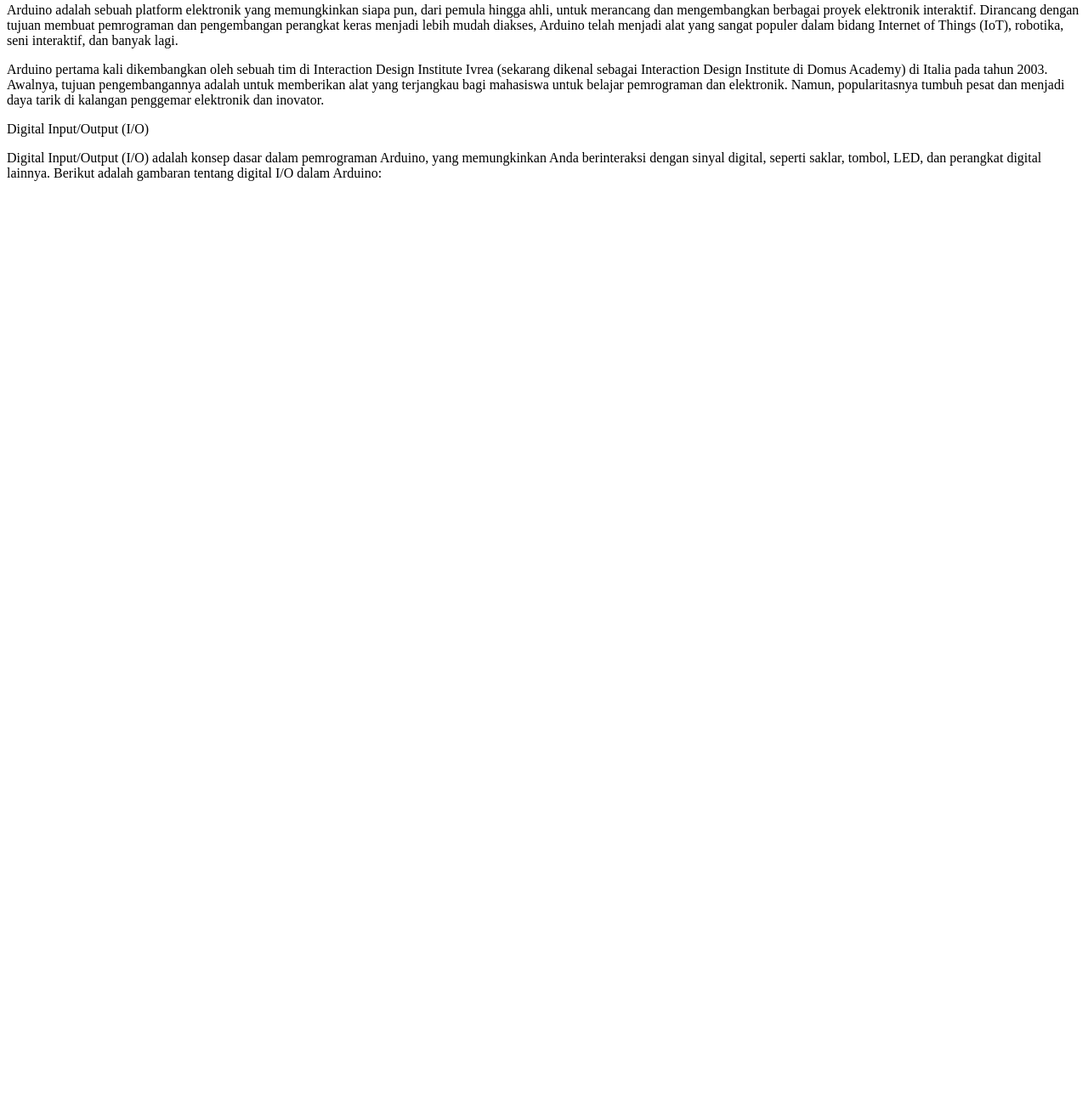
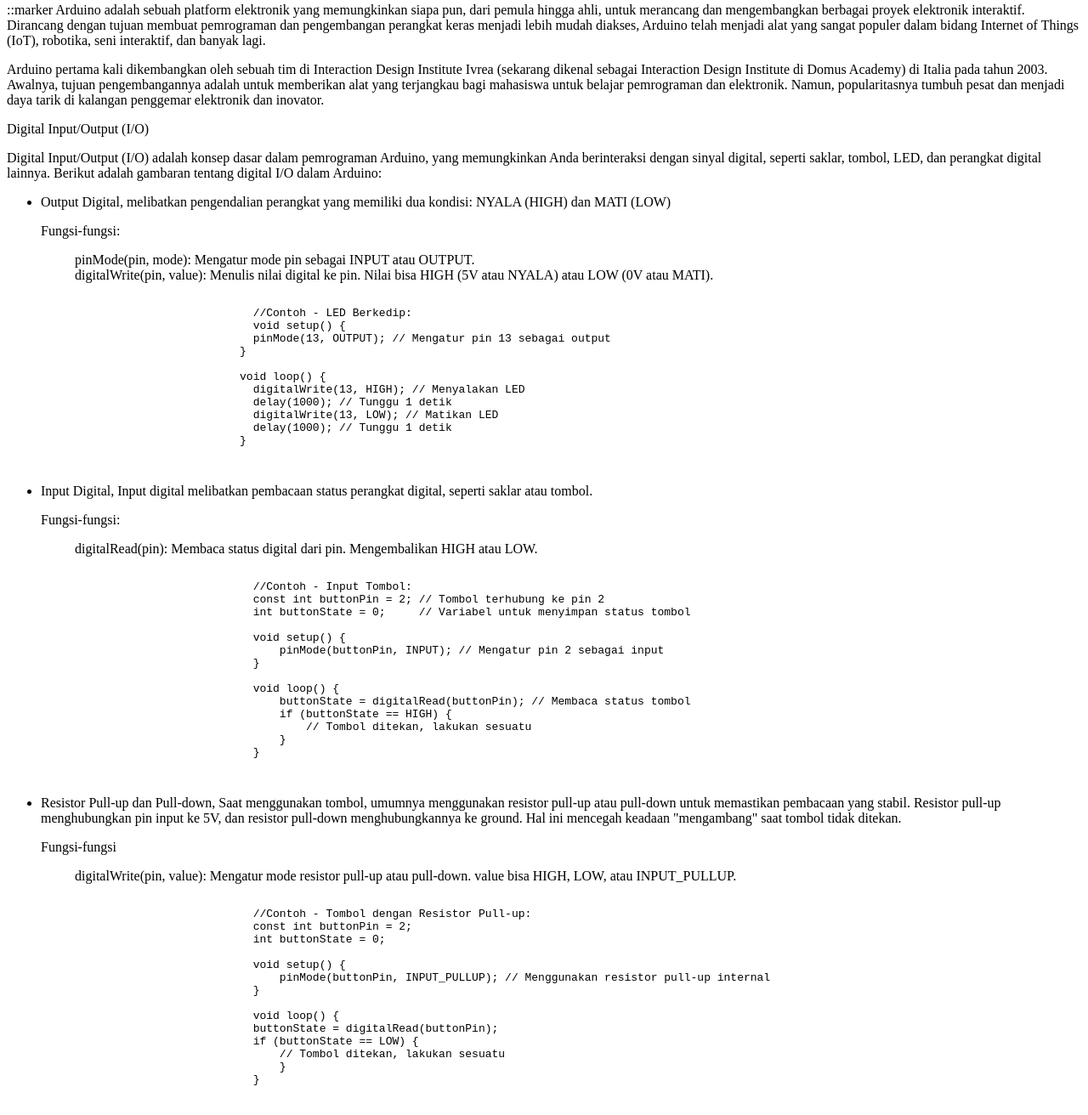
Before and after one commit to aryapraset/arduino-doc, a plain HTML site: page index.html in a window 1280 px wide. Shown: the part 161-1473 px from the top of the page at 85% size. Before the commit the page ends 800 px from the top, so only its background shows below. Drawn offline with Linux system fonts and the light colour scheme.

Commit message:
add-section

```diff
--- a/index.html
+++ b/index.html
@@ -20,6 +20,7 @@
             <header>Apa itu Arduino ?</header>
             <article>
                 <p>
+                    ::marker
                     Arduino adalah sebuah platform elektronik yang memungkinkan siapa pun,
                     dari pemula hingga ahli, untuk merancang dan mengembangkan berbagai proyek elektronik interaktif.
                     Dirancang dengan tujuan membuat pemrograman dan pengembangan perangkat keras menjadi lebih mudah diakses,
@@ -46,9 +47,84 @@
                     dan perangkat digital lainnya.
                     Berikut adalah gambaran tentang digital I/O dalam Arduino:
                 </p>
-                <p></p>
+                <p>
+                    <ul>
+                        <li>Output Digital, melibatkan pengendalian perangkat yang memiliki dua kondisi: NYALA (HIGH) dan MATI (LOW)
+                            <p>Fungsi-fungsi:</p>
+                            <dd>pinMode(pin, mode): Mengatur mode pin sebagai INPUT atau OUTPUT.</dd>
+                            <dd>digitalWrite(pin, value): Menulis nilai digital ke pin. Nilai bisa HIGH (5V atau NYALA) atau LOW (0V atau MATI).</dd>
+                            <pre>
+                            <code>
+                                //Contoh - LED Berkedip:
+                                void setup() {
+                                pinMode(13, OUTPUT); // Mengatur pin 13 sebagai output
+                              }
+
+                              void loop() {
+                                digitalWrite(13, HIGH); // Menyalakan LED
+                                delay(1000); // Tunggu 1 detik
+                                digitalWrite(13, LOW); // Matikan LED
+                                delay(1000); // Tunggu 1 detik
+                              }
+                            </code>
+                            </pre>
+                        </li>
+                        <li>Input Digital, Input digital melibatkan pembacaan status perangkat digital, seperti saklar atau tombol.
+                            <p>Fungsi-fungsi:</p>
+                            <dd>digitalRead(pin): Membaca status digital dari pin. Mengembalikan HIGH atau LOW.</dd>
+                            <pre>
+                            <code>
+                                //Contoh - Input Tombol:
+                                const int buttonPin = 2; // Tombol terhubung ke pin 2
+                                int buttonState = 0;     // Variabel untuk menyimpan status tombol
+
+                                void setup() {
+                                    pinMode(buttonPin, INPUT); // Mengatur pin 2 sebagai input
+                                }
+
+                                void loop() {
+                                    buttonState = digitalRead(buttonPin); // Membaca status tombol
+                                    if (buttonState == HIGH) {
+                                        // Tombol ditekan, lakukan sesuatu
+                                    }
+                                }
+                            </code>
+                            </pre>
+                        </li>
+                        <li>Resistor Pull-up dan Pull-down, Saat menggunakan tombol, umumnya menggunakan resistor pull-up atau pull-down untuk memastikan pembacaan yang stabil. Resistor pull-up menghubungkan pin input ke 5V, dan resistor pull-down menghubungkannya ke ground. Hal ini mencegah keadaan "mengambang" saat tombol tidak ditekan.
+                            <p>Fungsi-fungsi</p>
+                            <dd>digitalWrite(pin, value): Mengatur mode resistor pull-up atau pull-down. value bisa HIGH, LOW, atau INPUT_PULLUP.</dd>
+                            <pre>
+                            <code>
+                                //Contoh - Tombol dengan Resistor Pull-up:
+                                const int buttonPin = 2;
+                                int buttonState = 0;
+
+                                void setup() {
+                                    pinMode(buttonPin, INPUT_PULLUP); // Menggunakan resistor pull-up internal
+                                }
+
+                                void loop() {
+                                buttonState = digitalRead(buttonPin);
+                                if (buttonState == LOW) {
+                                    // Tombol ditekan, lakukan sesuatu
+                                    }
+                                }
+                            </code>
+                            </pre>
+                        </li>
+                    </ul>
+                </p>
             </article>
         </section>
+
+        <section id="analog" class="main-section">
+
+        </section>
+
+        <section id="sketch" class="main-section"></section>
+
+        <section id="variable" class="main-section"></section>
     </main>
 </body>
 </html>
```
